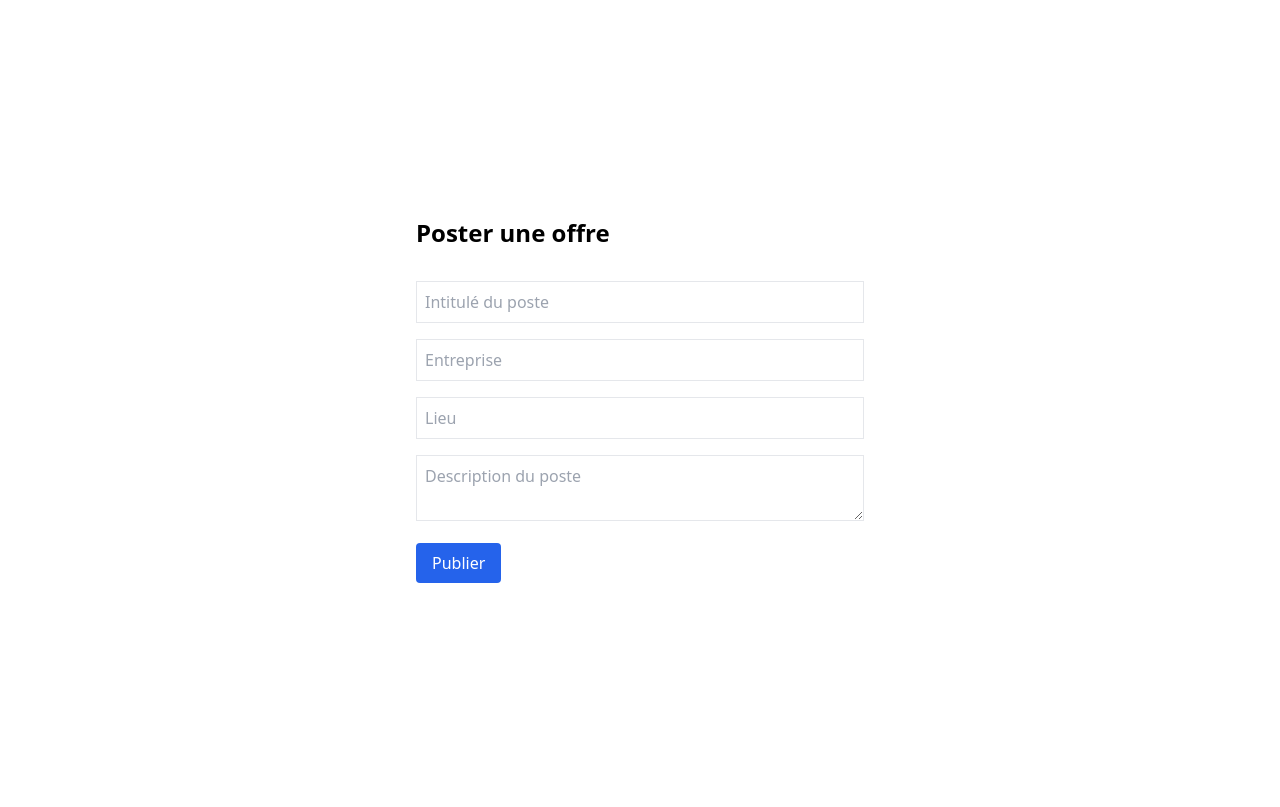
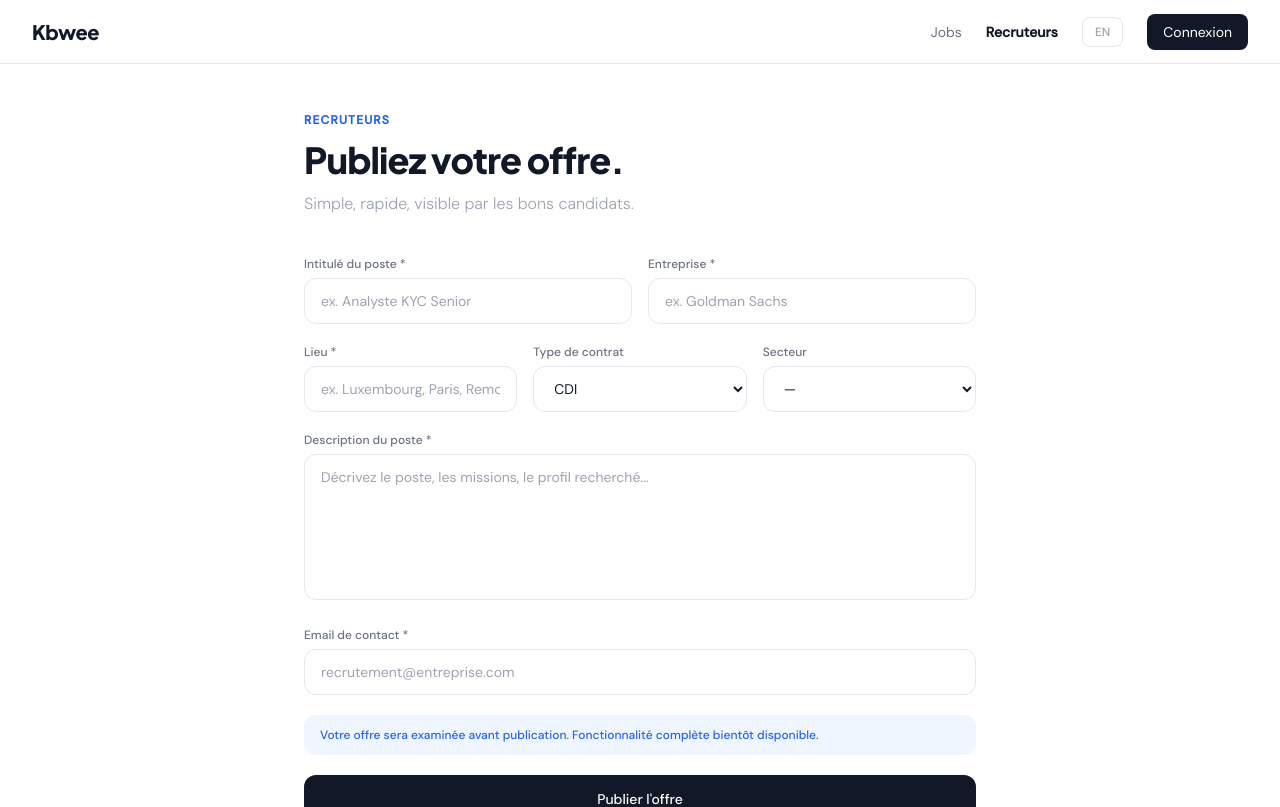
Before and after one commit to kbwee125/kbwee-live, a Next.js app: page /post-job in a window 1280 px wide. Shown: the top 807 px of the page. Built offline with nearby package versions, Linux system fonts and the light colour scheme.

Commit message:
Refactor PostJob component with multilingual support

```diff
--- a/pages/post-job.js
+++ b/pages/post-job.js
@@ -1,50 +1,255 @@
-import { useState } from "react";
-import { supabase } from "../lib/supabaseClient";
-import { useRouter } from "next/router";
+import React, { useState } from "react";
+import Link from "next/link";
 
 export default function PostJob() {
-  const [form, setForm] = useState({
+  const [lang, setLang] = useState("fr");
+  const [submitted, setSubmitted] = useState(false);
+  const [formData, setFormData] = useState({
     title: "",
     company: "",
     location: "",
-    description: ""
+    type: "CDI",
+    sector: "",
+    description: "",
+    email: "",
   });
 
-  const [message, setMessage] = useState("");
-  const router = useRouter();
+  const t = {
+    fr: {
+      nav_jobs: "Jobs",
+      nav_recruiter: "Recruteurs",
+      nav_login: "Connexion",
+      badge: "Recruteurs",
+      heading: "Publiez votre offre.",
+      subheading: "Simple, rapide, visible par les bons candidats.",
+      label_title: "Intitulé du poste",
+      label_company: "Entreprise",
+      label_location: "Lieu",
+      label_type: "Type de contrat",
+      label_sector: "Secteur",
+      label_description: "Description du poste",
+      label_email: "Email de contact",
+      placeholder_title: "ex. Analyste KYC Senior",
+      placeholder_company: "ex. Goldman Sachs",
+      placeholder_location: "ex. Luxembourg, Paris, Remote",
+      placeholder_description: "Décrivez le poste, les missions, le profil recherché...",
+      placeholder_email: "recrutement@entreprise.com",
+      btn_submit: "Publier l'offre",
+      success_title: "Offre soumise avec succès.",
+      success_sub: "Nous reviendrons vers vous prochainement. Fonctionnalité complète bientôt disponible.",
+      back: "Retour à l'accueil",
+      types: ["CDI", "CDD", "Stage", "Freelance", "Alternance"],
+      sectors: ["Finance", "Tech", "Consulting", "RH", "Marketing", "Juridique", "Autre"],
+    },
+    en: {
+      nav_jobs: "Jobs",
+      nav_recruiter: "Recruiters",
+      nav_login: "Login",
+      badge: "Recruiters",
+      heading: "Post your job.",
+      subheading: "Simple, fast, visible to the right candidates.",
+      label_title: "Job title",
+      label_company: "Company",
+      label_location: "Location",
+      label_type: "Contract type",
+      label_sector: "Sector",
+      label_description: "Job description",
+      label_email: "Contact email",
+      placeholder_title: "e.g. Senior KYC Analyst",
+      placeholder_company: "e.g. Goldman Sachs",
+      placeholder_location: "e.g. Luxembourg, Paris, Remote",
+      placeholder_description: "Describe the role, responsibilities, required profile...",
+      placeholder_email: "recruitment@company.com",
+      btn_submit: "Post the job",
+      success_title: "Job submitted successfully.",
+      success_sub: "We will get back to you shortly. Full functionality coming soon.",
+      back: "Back to home",
+      types: ["Permanent", "Fixed-term", "Internship", "Freelance", "Apprenticeship"],
+      sectors: ["Finance", "Tech", "Consulting", "HR", "Marketing", "Legal", "Other"],
+    },
+  };
+
+  const copy = t[lang];
 
   const handleChange = (e) => {
-    setForm({ ...form, [e.target.name]: e.target.value });
+    setFormData({ ...formData, [e.target.name]: e.target.value });
   };
 
-  const handleSubmit = async (e) => {
+  const handleSubmit = (e) => {
     e.preventDefault();
-
-    const { error } = await supabase.from("jobs").insert([form]);
-
-    if (error) {
-      setMessage("❌ Erreur : " + error.message);
-    } else {
-      setMessage("✅ Offre enregistrée !");
-      setForm({ title: "", company: "", location: "", description: "" });
-      // Optionnel : router.push("/jobs")
-    }
+    setSubmitted(true);
   };
 
   return (
-    <div className="min-h-screen flex items-center justify-center bg-white px-4">
-      <form onSubmit={handleSubmit} className="w-full max-w-md space-y-4">
-        <h1 className="text-2xl font-bold mb-4">Poster une offre</h1>
+    <div className="min-h-screen bg-white text-gray-900 flex flex-col" style={{ fontFamily: "'DM Sans', sans-serif" }}>
+      <style>{`
+        @import url('https://fonts.googleapis.com/css2?family=Plus+Jakarta+Sans:wght@700;800&family=DM+Sans:wght@300;400;500&display=swap');
+        .font-display { font-family: 'Plus Jakarta Sans', sans-serif; }
+      `}</style>
 
-        <input name="title" placeholder="Intitulé du poste" required onChange={handleChange} value={form.title} className="border p-2 w-full" />
-        <input name="company" placeholder="Entreprise" required onChange={handleChange} value={form.company} className="border p-2 w-full" />
-        <input name="location" placeholder="Lieu" required onChange={handleChange} value={form.location} className="border p-2 w-full" />
-        <textarea name="description" placeholder="Description du poste" required onChange={handleChange} value={form.description} className="border p-2 w-full" />
+      {/* NAV */}
+      <header className="fixed top-0 left-0 right-0 z-50 bg-white border-b border-gray-200 flex items-center justify-between px-8 h-16">
+        <Link href="/" className="font-display text-xl font-extrabold tracking-tight">Kbwee</Link>
+        <nav className="flex items-center gap-6">
+          <Link href="/jobs" className="text-sm text-gray-500 hover:text-gray-900 transition">{copy.nav_jobs}</Link>
+          <Link href="/post-job" className="text-sm text-gray-900 font-semibold">{copy.nav_recruiter}</Link>
+          <button
+            onClick={() => setLang(lang === "fr" ? "en" : "fr")}
+            className="text-xs font-medium text-gray-400 hover:text-gray-900 border border-gray-200 px-3 py-1.5 rounded-lg transition"
+          >
+            {lang === "fr" ? "EN" : "FR"}
+          </button>
+          <Link href="/login" className="text-sm bg-gray-900 text-white px-4 py-2 rounded-lg hover:opacity-80 transition">{copy.nav_login}</Link>
+        </nav>
+      </header>
 
-        <button type="submit" className="bg-blue-600 text-white px-4 py-2 rounded">Publier</button>
+      {/* MAIN */}
+      <main className="flex-grow pt-28 pb-20 px-6">
+        <div className="max-w-2xl mx-auto">
 
-        {message && <p className="text-sm mt-2">{message}</p>}
-      </form>
+          {/* Header */}
+          <div className="mb-10">
+            <div className="text-xs font-bold tracking-widest uppercase text-blue-600 mb-3">{copy.badge}</div>
+            <h1 className="font-display text-4xl font-extrabold tracking-tight mb-3">{copy.heading}</h1>
+            <p className="text-gray-400 font-light">{copy.subheading}</p>
+          </div>
+
+          {/* Succès */}
+          {submitted ? (
+            <div className="border-2 border-gray-100 rounded-2xl p-12 text-center">
+              <div className="w-12 h-12 bg-blue-50 rounded-full flex items-center justify-center mx-auto mb-4">
+                <svg width="24" height="24" viewBox="0 0 24 24" fill="none">
+                  <path d="M5 13l4 4L19 7" stroke="#2563EB" strokeWidth="2.5" strokeLinecap="round" strokeLinejoin="round"/>
+                </svg>
+              </div>
+              <h2 className="font-display text-2xl font-extrabold mb-2">{copy.success_title}</h2>
+              <p className="text-gray-400 font-light mb-8">{copy.success_sub}</p>
+              <Link href="/" className="inline-block bg-gray-900 text-white px-6 py-3 rounded-xl text-sm font-medium hover:opacity-80 transition">
+                {copy.back}
+              </Link>
+            </div>
+          ) : (
+            <form onSubmit={handleSubmit} className="space-y-5">
+
+              {/* Ligne titre + entreprise */}
+              <div className="grid grid-cols-2 gap-4">
+                <div>
+                  <label className="text-xs font-medium text-gray-500 mb-1.5 block">{copy.label_title} *</label>
+                  <input
+                    type="text"
+                    name="title"
+                    value={formData.title}
+                    onChange={handleChange}
+                    placeholder={copy.placeholder_title}
+                    required
+                    className="w-full border border-gray-200 rounded-xl px-4 py-3 text-sm focus:outline-none focus:border-gray-900 transition"
+                  />
+                </div>
+                <div>
+                  <label className="text-xs font-medium text-gray-500 mb-1.5 block">{copy.label_company} *</label>
+                  <input
+                    type="text"
+                    name="company"
+                    value={formData.company}
+                    onChange={handleChange}
+                    placeholder={copy.placeholder_company}
+                    required
+                    className="w-full border border-gray-200 rounded-xl px-4 py-3 text-sm focus:outline-none focus:border-gray-900 transition"
+                  />
+                </div>
+              </div>
+
+              {/* Lieu + type + secteur */}
+              <div className="grid grid-cols-3 gap-4">
+                <div>
+                  <label className="text-xs font-medium text-gray-500 mb-1.5 block">{copy.label_location} *</label>
+                  <input
+                    type="text"
+                    name="location"
+                    value={formData.location}
+                    onChange={handleChange}
+                    placeholder={copy.placeholder_location}
+                    required
+                    className="w-full border border-gray-200 rounded-xl px-4 py-3 text-sm focus:outline-none focus:border-gray-900 transition"
+                  />
+                </div>
+                <div>
+                  <label className="text-xs font-medium text-gray-500 mb-1.5 block">{copy.label_type}</label>
+                  <select
+                    name="type"
+                    value={formData.type}
+                    onChange={handleChange}
+                    className="w-full border border-gray-200 rounded-xl px-4 py-3 text-sm focus:outline-none focus:border-gray-900 transition bg-white"
+                  >
+                    {copy.types.map((t) => <option key={t}>{t}</option>)}
+                  </select>
+                </div>
+                <div>
+                  <label className="text-xs font-medium text-gray-500 mb-1.5 block">{copy.label_sector}</label>
+                  <select
+                    name="sector"
+                    value={formData.sector}
+                    onChange={handleChange}
+                    className="w-full border border-gray-200 rounded-xl px-4 py-3 text-sm focus:outline-none focus:border-gray-900 transition bg-white"
+                  >
+                    <option value="">—</option>
+                    {copy.sectors.map((s) => <option key={s}>{s}</option>)}
+                  </select>
+                </div>
+              </div>
+
+              {/* Description */}
+              <div>
+                <label className="text-xs font-medium text-gray-500 mb-1.5 block">{copy.label_description} *</label>
+                <textarea
+                  name="description"
+                  value={formData.description}
+                  onChange={handleChange}
+                  placeholder={copy.placeholder_description}
+                  required
+                  rows={6}
+                  className="w-full border border-gray-200 rounded-xl px-4 py-3 text-sm focus:outline-none focus:border-gray-900 transition resize-none"
+                />
+              </div>
+
+              {/* Email contact */}
+              <div>
+                <label className="text-xs font-medium text-gray-500 mb-1.5 block">{copy.label_email} *</label>
+                <input
+                  type="email"
+                  name="email"
+                  value={formData.email}
+                  onChange={handleChange}
+                  placeholder={copy.placeholder_email}
+                  required
+                  className="w-full border border-gray-200 rounded-xl px-4 py-3 text-sm focus:outline-none focus:border-gray-900 transition"
+                />
+              </div>
+
+              {/* Séparateur info */}
+              <div className="bg-blue-50 rounded-xl px-4 py-3 text-xs text-blue-600 font-medium">
+                {lang === "fr"
+                  ? "Votre offre sera examinée avant publication. Fonctionnalité complète bientôt disponible."
+                  : "Your job will be reviewed before publishing. Full functionality coming soon."}
+              </div>
+
+              {/* Submit */}
+              <button
+                type="submit"
+                className="w-full bg-gray-900 text-white py-3.5 rounded-xl text-sm font-medium hover:opacity-80 transition"
+              >
+                {copy.btn_submit}
+              </button>
+
+            </form>
+          )}
+        </div>
+      </main>
+
+      {/* FOOTER */}
+      <footer className="border-t border-gray-200 px-8 py-4 text-center">
+        <p className="text-xs text-gray-300">© 2026 Kbwee</p>
+      </footer>
     </div>
   );
 }
```
